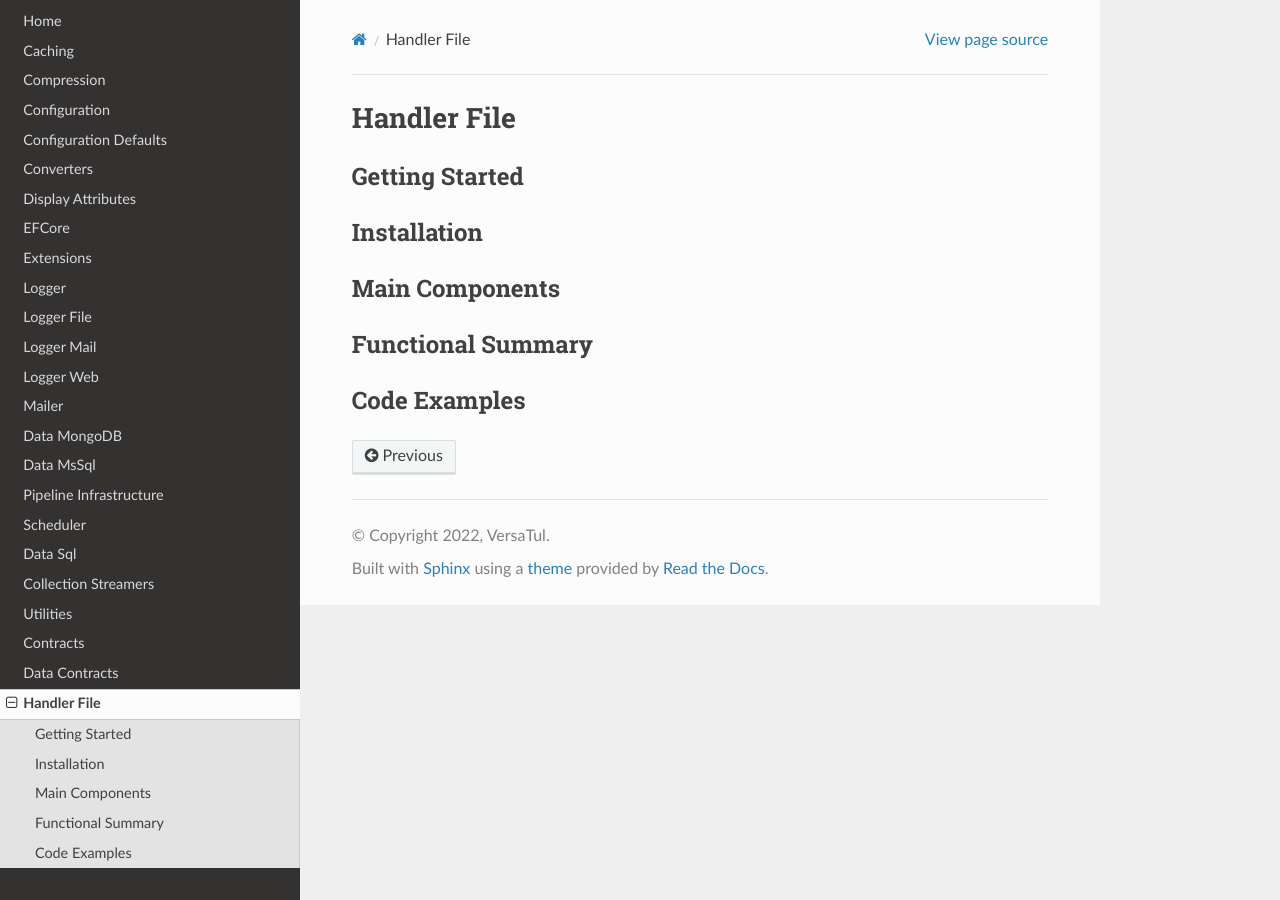
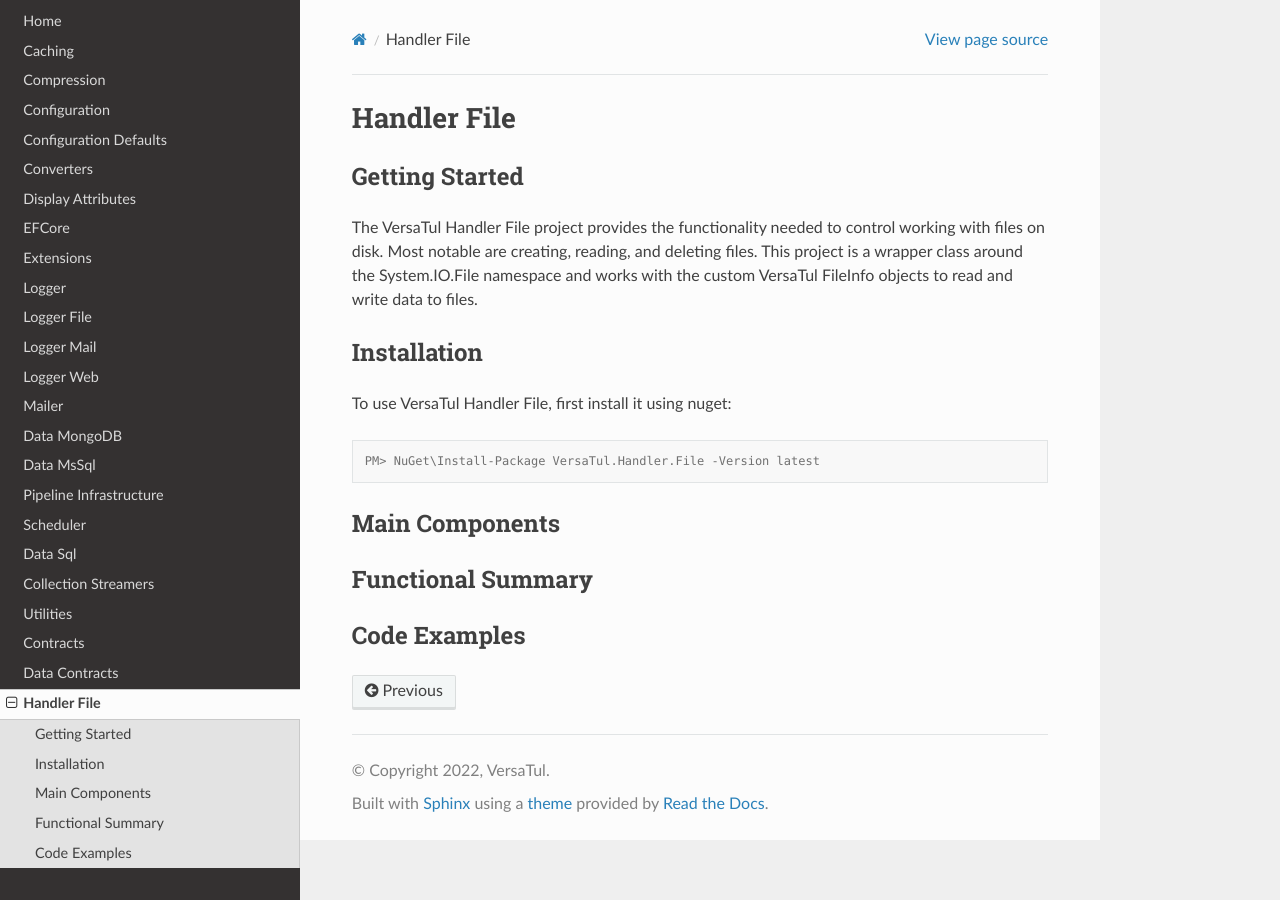
Before and after one commit to BjornWilliams/DocsVersaTul, a Sphinx documentation site: the page built from docs/source/handler-file.rst, in a window 1280 px wide. Built offline with Sphinx 7.4.7 and the Read the Docs theme 2.0.0, drawn with Linux system fonts in a browser that asks for light colours.

Commit message:
Update handler-file.rst

```diff
--- a/docs/source/handler-file.rst
+++ b/docs/source/handler-file.rst
@@ -3,9 +3,16 @@
 
 Getting Started
 ----------------
+The VersaTul Handler File project provides the functionality needed to control working with files on disk. Most notable are creating, reading, and deleting files. This project is a wrapper class around the System.IO.File namespace and works with the custom VersaTul FileInfo objects to read and write data to files.
 
 Installation
 ------------
+
+To use VersaTul Handler File, first install it using nuget:
+
+.. code-block:: console
+
+    PM> NuGet\Install-Package VersaTul.Handler.File -Version latest
 
 Main Components
 ----------------
```
